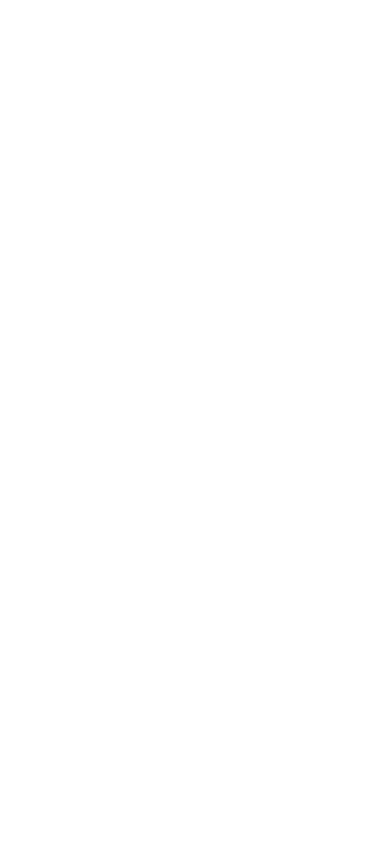
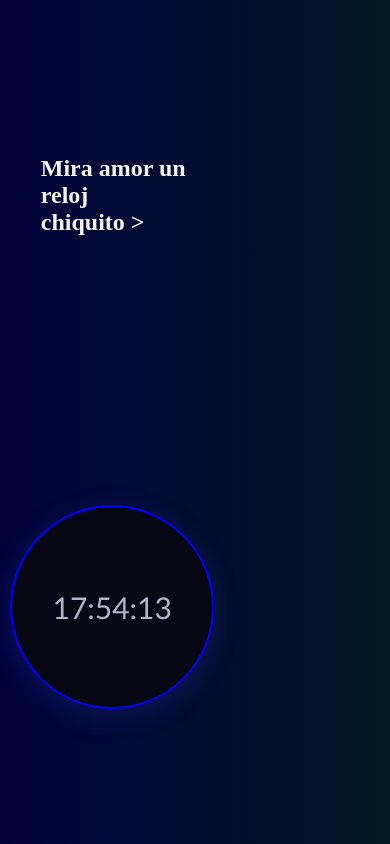
Before and after one commit to JeffreyMardoqueo-17/Reloj, a plain HTML site: page index.html in a window 390 px wide. Drawn offline with Linux system fonts and the light colour scheme; a web font is replaced by a local one.

Commit message:
terminado

```diff
--- a/index.html
+++ b/index.html
@@ -3,9 +3,15 @@
 <head>
     <meta charset="UTF-8">
     <meta name="viewport" content="width=device-width, initial-scale=1.0">
+    <link rel="stylesheet" href="style.css">
     <title>Reloj</title>
 </head>
 <body>
+    <h2>Mira amor un reloj
+        <br>chiquito > </h2>
+    <div id = "reloj">
 
+    </div>
+    <script src="./index.js"></script>
 </body>
 </html>
--- /dev/null
+++ b/index.js
@@ -0,0 +1,16 @@
+//fucnion de hora
+function RelojBonito() {
+    const date = new Date();
+    let horas = date.getHours();//horas del reloj
+    let min = date.getMinutes();
+    let seg = date.getSeconds();
+
+    horas = (horas < 10) ? "0" + horas : horas;
+    min = (min < 10) ? "0" + min : min;
+    seg = (seg < 10) ? "0" + seg : seg;
+
+    let time = horas + ":" + min + ":" + seg;
+    const watch = document.querySelector('#reloj');
+    watch.innerHTML=time;//imprimir en el html
+}
+setInterval(RelojBonito, 1000)
--- /dev/null
+++ b/style.css
@@ -0,0 +1,69 @@
+@import url('https://fonts.googleapis.com/css2? family= Black+Ops+One & family= Comme & family= Inter:wght@500;800 & family= Libre+Baskerville:wght@ 700 & familia= Raleway:wght@500 & display=swap');
+
+body {
+    margin: 0;
+    padding: 0;
+    min-height: 100%;
+    min-width: 100%;
+    display: grid;
+    place-items: center;
+    overflow: hidden;
+    /*Para ocultar lo qeu sobra dde un componente*/
+    background: #021c2c;
+    /* fallback for old browsers */
+    background: -webkit-linear-gradient(to right, #070842, #051c2b);
+    /* Chrome 10-25, Safari 5.1-6 */
+    background: linear-gradient(to right, #01023a, #031724);
+    /* W3C, IE 10+/ Edge, Firefox 16+, Chrome 26+, Opera 12+, Safari 7+ */
+    color: rgb(245, 245, 245);
+
+}
+
+html {
+    height: 100%;
+    width: 100%;
+}
+h2{
+    margin-bottom: 0;
+    margin-top: 20px;
+    margin-bottom: 0;
+    margin-left: 20%;
+}
+#reloj {
+    display: flex;
+    align-items: center;
+    justify-content: center;
+    height: 350px;
+    width: 350px;
+    border-radius: 50%;
+    border: 4px solid blue;
+    background: #060713;
+    color: rgb(180, 180, 200);
+    font-size: 50px;
+    font-family: 'Gill Sans', 'Gill Sans MT', Calibri, 'Trebuchet MS', sans-serif;
+    box-shadow: rgba(74, 74, 240, 0.2) 0px 7px 29px 0px;
+}
+
+@media (max-width: 768px) {
+    body {
+        justify-content: flex-start;
+        /* Alinea el contenido arriba en pantallas pequeñas */
+    }
+
+    #reloj {
+        display: flex;
+        align-items: center;
+        justify-content: center;
+        height: 200px;
+        width: 200px;
+        border-radius: 50%;
+        border: 2px solid blue;
+            color: rgb(180, 180, 200);
+        font-size: 30px;
+        font-family: 'Gill Sans', 'Gill Sans MT', Calibri, 'Trebuchet MS', sans-serif;
+        box-shadow: rgba(74, 74, 240, 0.2) 0px 7px 29px 0px;
+        margin-left: 10%;
+        margin-top: 0;
+    }
+
+}
```
Also changed, not shown: main.js (added, +18 -0 lines).
